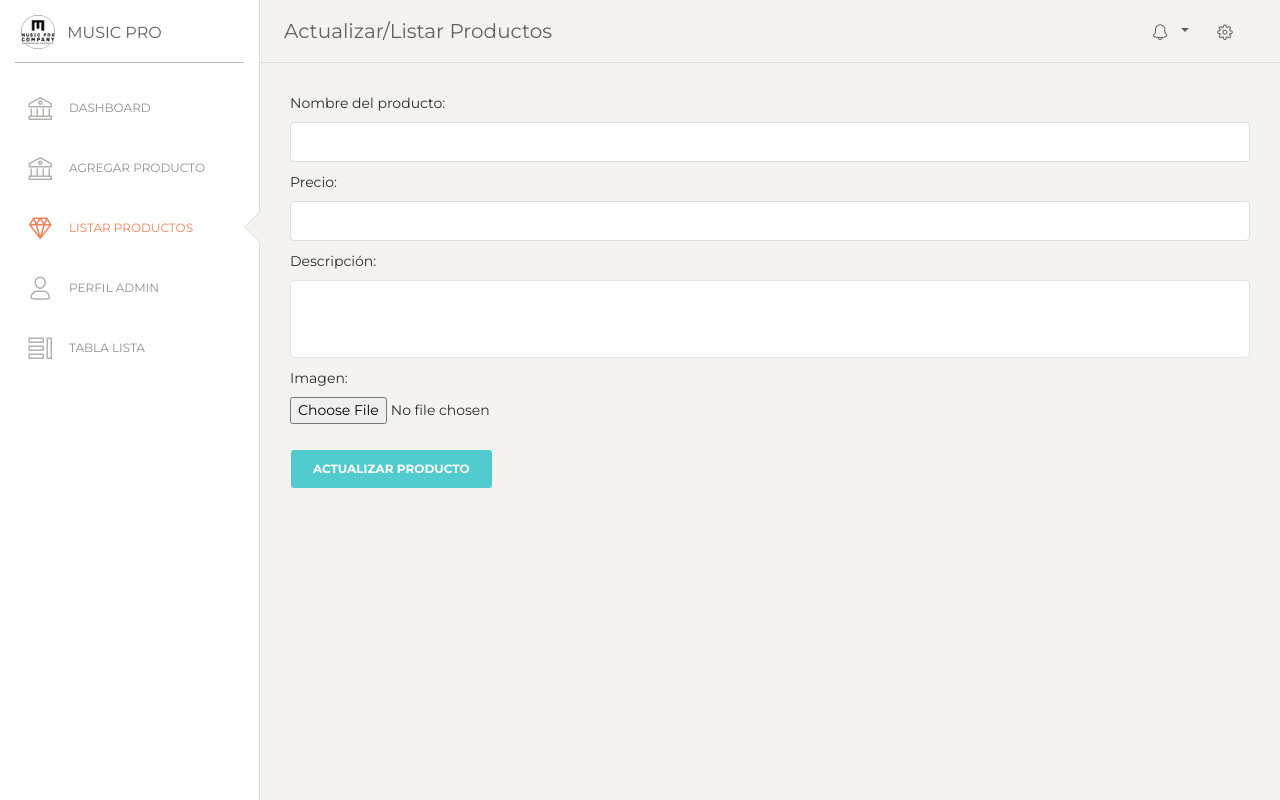
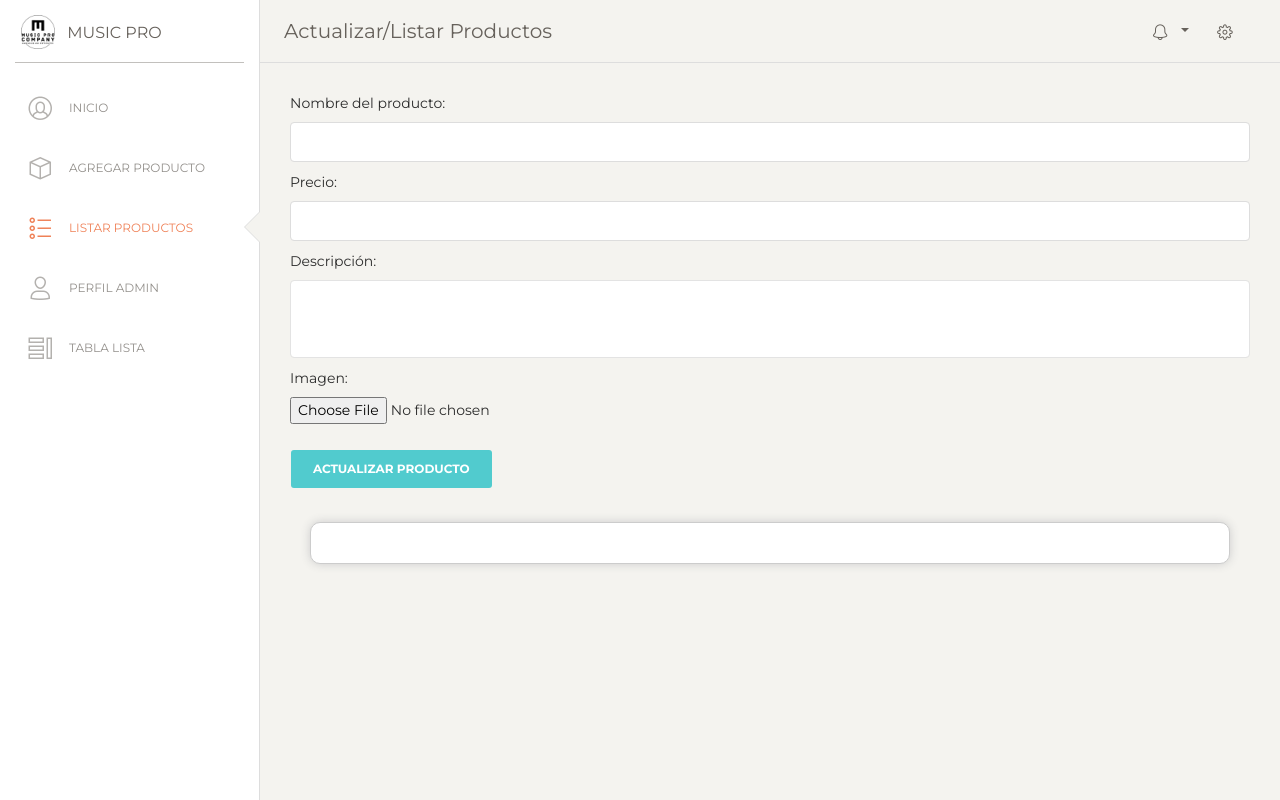
Before and after one commit to Nyafiu/Integracion_MusicPro, a Flask app: page /listar in a window 1280 px wide. Run offline with Flask 3, Linux system fonts and the light colour scheme; data that the repository does not hold is empty; some libraries are stand-ins or nearby versions.

Commit message:
arreglo alistar

```diff
--- /dev/null
+++ b/src/static/assets/css/listar.css
@@ -0,0 +1,56 @@
+/* diseño para el formulario que trae el detalle del producto */
+
+.lista{
+    margin-top: 20px;
+    margin-bottom: 20px;
+    margin-left: 20px;
+    margin-right: 20px;
+    padding: 20px;
+    border: 1px solid #ccc;
+    border-radius: 10px;
+    background-color: #fff;
+    box-shadow: 0 0 10px #ccc;
+}
+
+/* para quitar los puntos de la lista */
+.lista li{
+    list-style: none;
+}
+
+
+.lista h2{
+    font-size: 18px;
+}
+
+.lista h4{
+    font-size: 16px;
+    margin-top: -16px;
+    padding-bottom: 10px;
+}
+
+.lista .btn-delete, .btn-update{
+    background-color: #51cbce;
+    color: #FFFFFF;
+    border-color: #51cbce;
+    border-radius: 3px;
+    border-width: 2px;
+    font-weight: 600;
+    font-size: 0.8571em;
+    line-height: 1.35em;
+    text-transform: uppercase;
+    border: none;
+    margin: 15px 5px;
+    border-radius: 3px;
+    padding: 11px 22px;
+    cursor: pointer;
+}
+
+.lista .btn-delete:hover, .btn-update:hover{
+    background-color: #34b5b8 !important;
+    color: #FFFFFF !important;
+    box-shadow: none !important;
+}
+
+.cursiva {
+    font-style: italic;
+}
--- a/src/static/assets/css/paper-dashboard.css
+++ b/src/static/assets/css/paper-dashboard.css
@@ -401,7 +401,8 @@
 
 .btn-primary {
   background-color: #51cbce;
-  color: #FFFFFF; }
+  color: #FFFFFF;
+}
   .btn-primary:hover, .btn-primary:focus, .btn-primary:active, .btn-primary.active, .btn-primary:active:focus, .btn-primary:active:hover, .btn-primary.active:focus, .btn-primary.active:hover,
   .show > .btn-primary.dropdown-toggle,
   .show > .btn-primary.dropdown-toggle:focus,
--- a/src/static/assets/js/listar.js
+++ b/src/static/assets/js/listar.js
@@ -16,13 +16,14 @@ async function getProductos() {
 
 function renderProducto(producto) {
     const productoItem = document.createElement("li");
+    listaProducto.classList.add("lista");
     productoItem.innerHTML = `
-        <h2>Id:</h2><h4>${producto.idProductos}</h4>
-        <h2>Nombre:</h2><h4>${producto.Nombre}</h4>
-        <h2>Precio:</h2><h4>${producto.Precio}</h4>
-        <h2>Descripcion:</h2><h4>${producto.Descripcion}</h4>
-        <h2>Stock:</h2><h4>${producto.Stock}</h4>
-        <h2>Categoria:</h2><h4>${producto.Categoria}</h4>
+        <h2>Id: <span class="cursiva">${producto.idProductos}</span></h2>
+        <h2>Nombre: <span class="cursiva">${producto.Nombre}</span></h2>
+        <h2>Precio: <span class="cursiva">${producto.Precio}</span></h2>
+        <h2>Descripcion: <span class="cursiva">${producto.Descripcion}</span></h2>
+        <h2>Stock: <span class="cursiva">${producto.Stock}</span></h2>
+        <h2>Categoria: <span class="cursiva">${producto.Categoria}</span></h2>
         <h2>Imagen:</h2>
         <img src="/static/uploads/${producto.Imagen}" alt="Imagen del producto">
         <br>
--- a/src/templates/listarProducto.html
+++ b/src/templates/listarProducto.html
@@ -20,12 +20,13 @@
     <!-- CSS Files -->
     <link rel="stylesheet" href="{{ url_for('static', filename='assets/css/bootstrap.min.css') }}">
     <link rel="stylesheet" href="{{ url_for('static', filename='assets/css/paper-dashboard.css') }}">
+    <link rel="stylesheet" href="{{ url_for('static', filename='assets/css/listar.css') }}">
 
 
 </head>
 
 <body class="">
-    <div class="wrapper ">
+    <div class="wrapper " style="background-color: #F4F3EF;">
         <!-- sidebar -->
         <div class="sidebar" data-color="white" data-active-color="danger">
             <div class="logo">
@@ -42,19 +43,19 @@
                 <ul class="nav">
                 <li>
                     <a href="./admin">
-                    <i class="nc-icon nc-bank"></i>
-                    <p>Dashboard</p>
+                    <i class="nc-icon nc-circle-10"></i>
+                    <p>Inicio</p>
                     </a>
                 </li>
                 <li>
                     <a href="./agregar">
-                    <i class="nc-icon nc-bank"></i>
+                    <i class="nc-icon nc-app"></i>
                     <p>Agregar producto</p>
                     </a>
                 </li>
                 <li class="active">
                     <a href="./listar">
-                    <i class="nc-icon nc-diamond"></i>
+                    <i class="nc-icon nc-bullet-list-67"></i>
                     <p>Listar productos</p>
                     </a>
                 </li>
@@ -121,7 +122,7 @@
 
             <!-- End Navbar -->
 
-            <div class="content">
+            <div class="content" style="background-color: #F4F3EF;">
                 <div class="row">
                     <div class="col-md-12">
                         <form id="actualizarProducto">
@@ -146,10 +147,7 @@
                     </div>
                 </div>
 
-                <form id="listarProducto" class="mt-4">
-
-                </form>
-
+                <form id="listarProducto" class="lista mt-4"></form>
 
             </div>
         </div>
```
Also changed, not shown: src/templates/agregarProducto.html (+6 -6 lines), src/templates/perfilAdmin.html (+9 -29 lines), src/templates/tables.html (+12 -27 lines), src/templates/vistaAdmin.html (+5 -5 lines).
